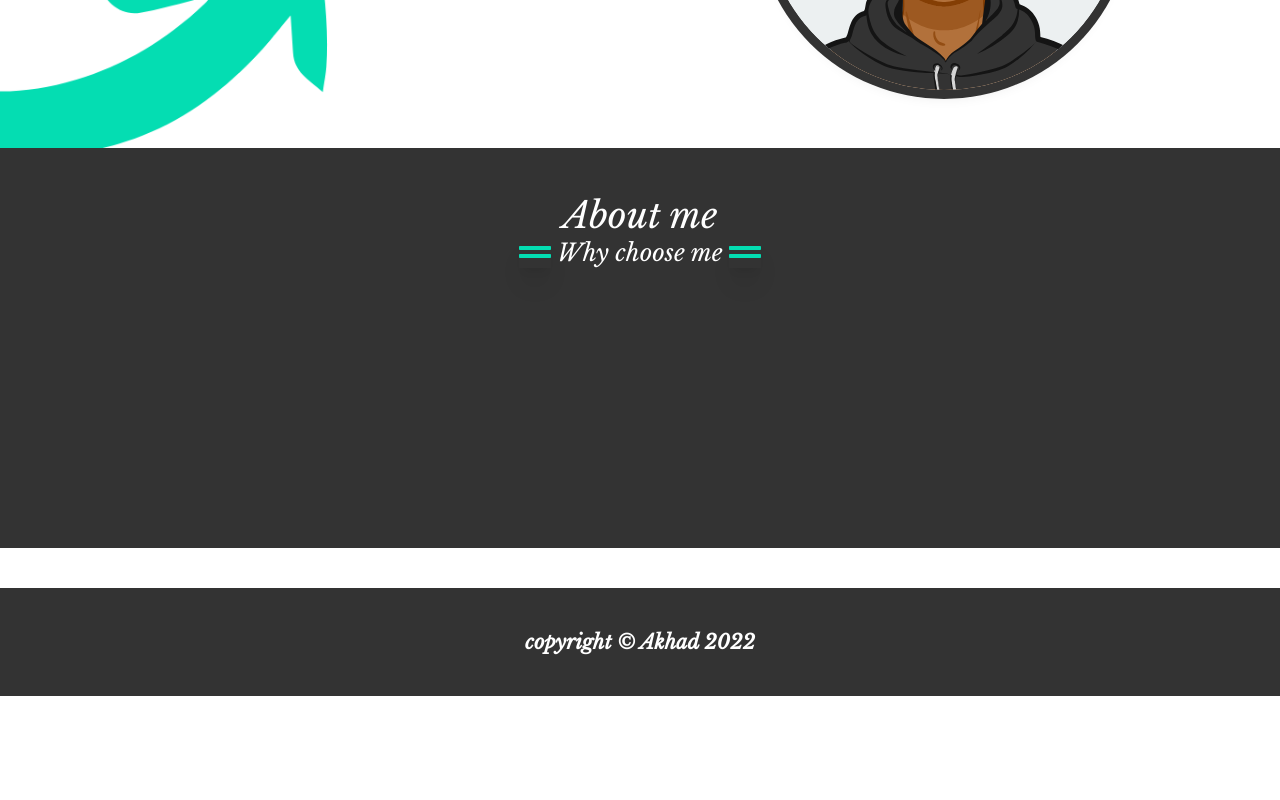
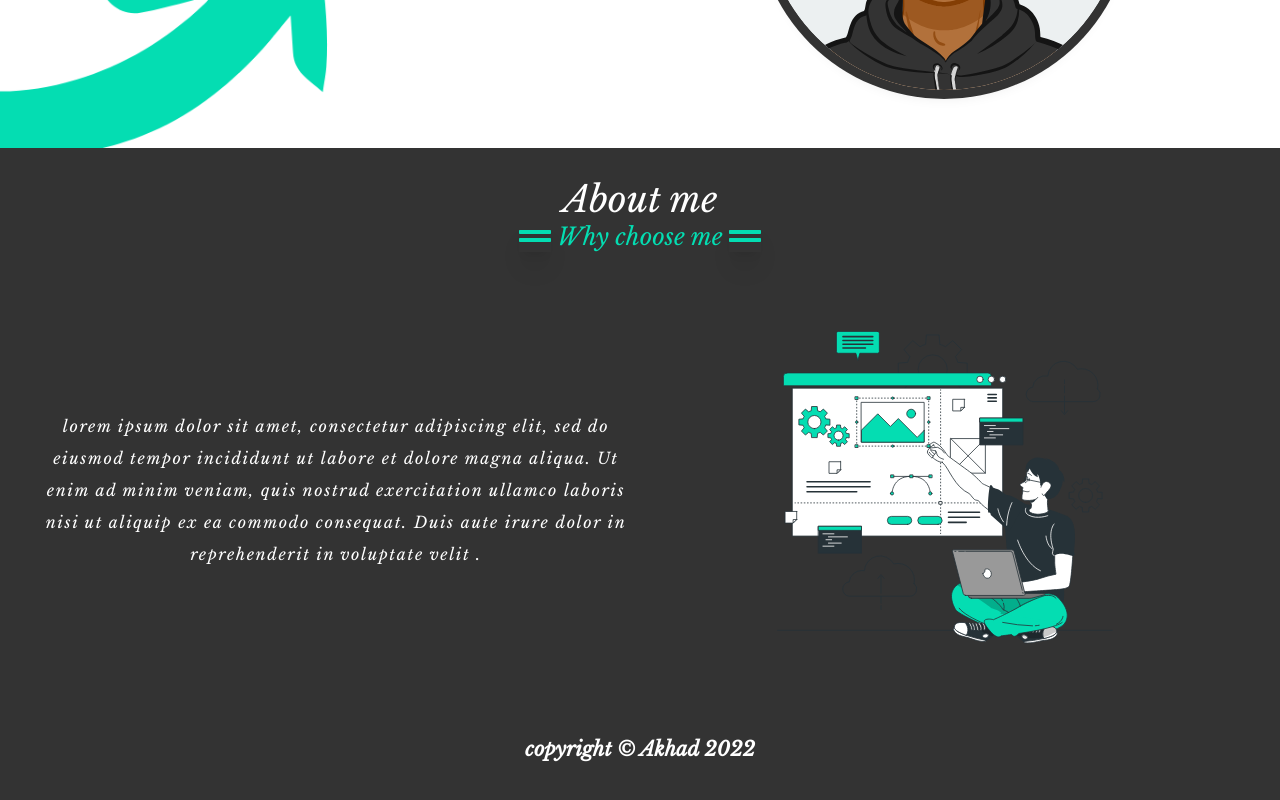
Before and after one commit to abdouakhad/portfolio, a Next.js app: page / in a window 1280 px wide. Shown: the part 412-1212 px from the top of the page. Before the commit the page ends 1108 px from the top, so only its background shows below. Built offline with nearby package versions, Linux system fonts and the light colour scheme.

Commit message:
completed about page

```diff
--- a/components/about.js
+++ b/components/about.js
@@ -1,10 +1,11 @@
 import React from 'react'
 import { FontAwesomeIcon } from '@fortawesome/react-fontawesome'
+import Image from 'next/image'
 
 const AboutPage = () => {
   return (
-    <div className='about-page bg-marron  min-h-[400px] mb-10 text-white'>
-      <div className='py-12'>
+    <div className='about-page bg-marron  min-h-[400px] text-white'>
+      <div className='py-8'>
         <h1 className='text-center text-4xl'>About me</h1>
         <p className='text-center text-2xl'>
           <FontAwesomeIcon
@@ -13,7 +14,7 @@ const AboutPage = () => {
             size='lg'
             className='shadow-xl'
           />{' '}
-          Why choose me{' '}
+          <span className='text-vert'>Why choose me </span>
           <FontAwesomeIcon
             icon='grip-lines'
             color='#04DDB2'
@@ -22,6 +23,18 @@ const AboutPage = () => {
           />
         </p>
       </div>
+      <div className='px-8 md:grid md:grid-cols-2 justify-center items-center text-center tracking-widest leading-loose'>
+        <div>
+          lorem ipsum dolor sit amet, consectetur adipiscing elit, sed do
+          eiusmod tempor incididunt ut labore et dolore magna aliqua. Ut enim ad
+          minim veniam, quis nostrud exercitation ullamco laboris nisi ut
+          aliquip ex ea commodo consequat. Duis aute irure dolor in
+          reprehenderit in voluptate velit .
+        </div>
+        <div>
+          <Image src='/design.svg' width={400} height={400} alt='design' />
+        </div>
+      </div>
     </div>
   )
 }
--- a/layout/Navbar.js
+++ b/layout/Navbar.js
@@ -33,7 +33,7 @@ export const Navbar = () => {
                   <FontAwesomeIcon
                     color='#04DDB2'
                     icon='star'
-                    spin
+                    pulse
                     className='shadow-xl'
                   />
                 </span>
@@ -42,7 +42,7 @@ export const Navbar = () => {
             </a>
           </Link>
           <button
-            className=' inline-flex p-3 hover:bg-marron rounded lg:hidden text-marron ml-auto hover:text-marron outline-none'
+            className='bg-white inline-flex p-3 hover:bg-white rounded lg:hidden text-marron ml-auto hover:text-marron outline-none'
             onClick={handleClick}
           >
             <svg
--- a/pages/_app.js
+++ b/pages/_app.js
@@ -6,8 +6,17 @@ import {
   faStar,
   faPaintBrush,
   faGripLines,
+  faCoffee,
 } from '@fortawesome/free-solid-svg-icons'
-library.add(fab, faGithub, faLinkedin, faPaintBrush, faStar, faGripLines)
+library.add(
+  fab,
+  faGithub,
+  faLinkedin,
+  faPaintBrush,
+  faStar,
+  faGripLines,
+  faCoffee
+)
 import Layout from '../layout/Layout'
 function MyApp({ Component, pageProps }) {
   return (
```
Also changed, not shown: public/design.svg (added).
